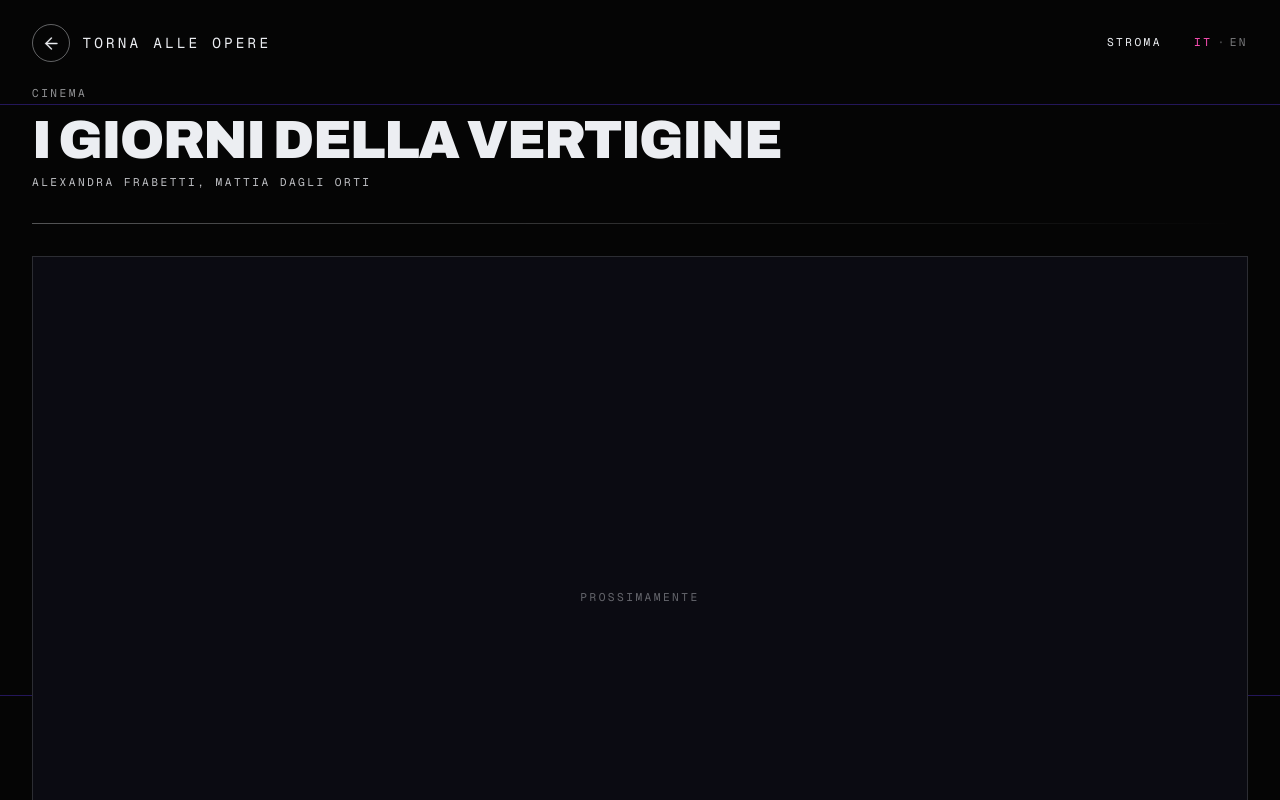
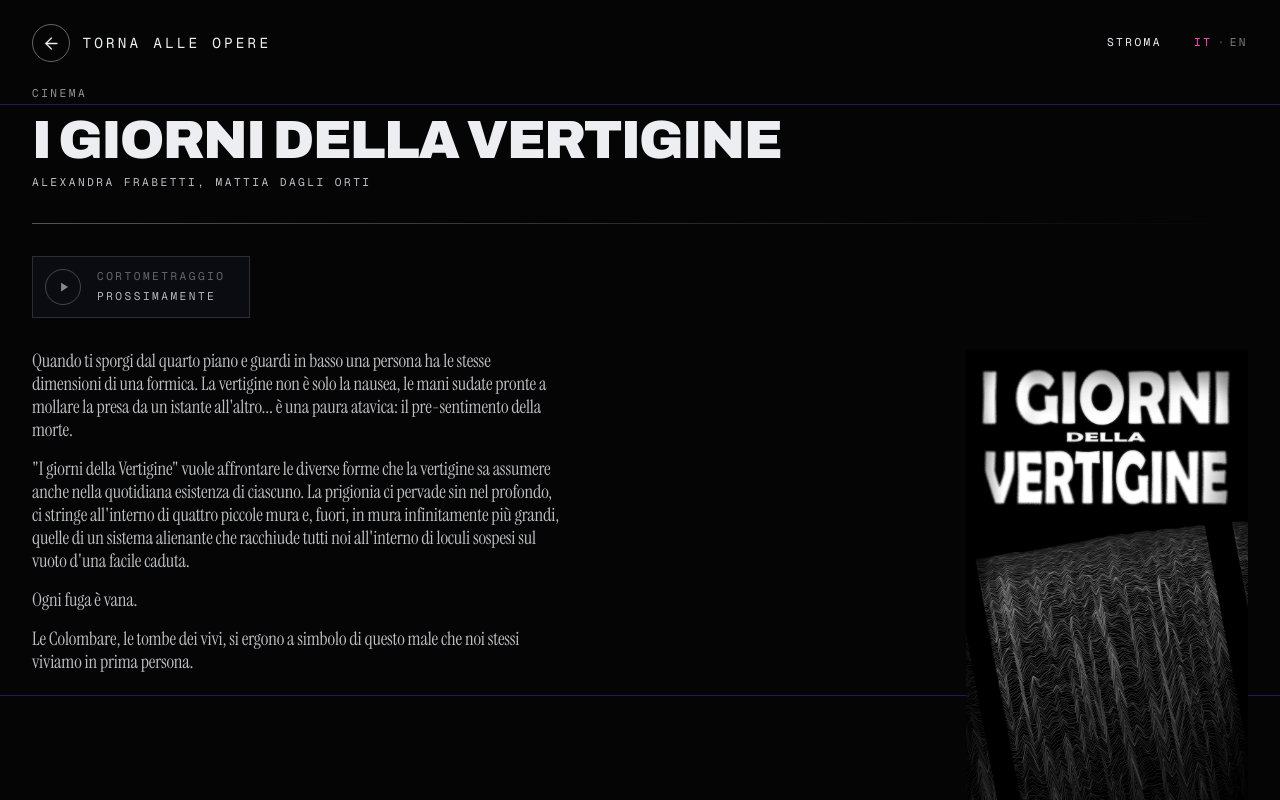
Before and after one commit to CornFlakCannon/stromaproject, a Next.js app: page /opere/cinema/i_giorni_della_vertigine in a window 1280 px wide. Shown: the top 800 px of the page. Built offline with nearby package versions, Linux system fonts and the light colour scheme.

Commit message:
fix: avviso compatto al posto del player vuoto in I giorni della vertigine
Senza link al corto la cornice 16:9 vuota occupava tutto il primo schermo e sembrava la fine della pagina. Ora è una riga: Cortometraggio / Prossimamente. Il player intero torna da solo quando arriva embed o sources.

```diff
--- a/app/content.ts
+++ b/app/content.ts
@@ -273,7 +273,7 @@ export type Project = {
    * or whatever another platform hands out as its embed address. `sources`
    * instead is a clip served from public/, in the order the browser should try
    * them, played muted on a loop — a trailer. Until one of the two is filled
-   * the page holds the space and says so.
+   * the page says the film is coming, in one line where the player will be.
    */
   video?: { embed?: string; sources?: Source[] };
   /** Who made it, shown as a strip of faces under the text. */
@@ -384,7 +384,8 @@ export const OPERE = {
    *  same discipline open (`/#opere/<categoria>`, see app/lib/opereHash.ts),
    *  so it promises the section it actually lands on. */
   toWorks: { it: "Torna alle opere", en: "Back to works" } satisfies Copy,
-  /** What the reserved player says while a project's `video.embed` is missing. */
+  /** What a project's page says in place of the player while `video` carries
+   *  neither an `embed` nor `sources`. */
   soon: { it: "Prossimamente", en: "Coming soon" } satisfies Copy,
   /** The button over an embedded film, and the line under it naming who it
    *  loads from ({p}) — nothing is fetched from there until it is pressed. */
--- a/app/opere/[categoria]/[slug]/page.tsx
+++ b/app/opere/[categoria]/[slug]/page.tsx
@@ -173,27 +173,49 @@ export default async function ProjectPage({
 
         <div className="rule mt-[4svh] w-full" />
 
-        {/* The player. The frame is reserved by `video` being there at all; what
-            fills it may still be missing, in which case the frame says so
-            rather than standing empty. A clip of our own plays in a <video> on
-            a loop; a link plays in an <iframe> with the platform's own embed
-            URL, loaded only once the visitor presses play (see EmbedPlayer). */}
-        {project.video && (
+        {/* The player. A clip of our own plays in a <video> on a loop; a link
+            plays in an <iframe> with the platform's own embed URL, loaded only
+            once the visitor presses play (see EmbedPlayer). A film announced
+            before either exists gets one line saying so, not the frame: an
+            empty 16:9 box the width of the page filled the whole first screen
+            and read as the end of the page, so nobody scrolled on to the text. */}
+        {project.video &&
+          (project.video.sources || project.video.embed ? (
             <figure className="mt-[4svh] aspect-video w-full border border-bone/15 bg-ink">
               {project.video.sources ? (
                 <LoopVideo
                   sources={project.video.sources}
                   className="h-full w-full object-cover"
                 />
-            ) : project.video.embed ? (
+              ) : (
+                project.video.embed && (
                   <EmbedPlayer embed={project.video.embed} title={project.title.it} />
-            ) : (
-              <div className="t-meta flex h-full w-full items-center justify-center text-bone/40">
-                <T c={OPERE.soon} />
-              </div>
+                )
               )}
             </figure>
-        )}
+          ) : (
+            <p className="t-meta mt-[4svh] inline-flex items-center gap-4 border border-bone/15 bg-ink py-3 pl-3 pr-6 text-bone/55">
+              {/* The player's own play mark, dimmed: a film, not yet here. */}
+              <span
+                aria-hidden
+                className="flex h-9 w-9 shrink-0 items-center justify-center rounded-full border border-bone/25"
+              >
+                <svg viewBox="0 0 24 24" className="ml-0.5 h-3.5 w-3.5 fill-current">
+                  <path d="M7 4.5v15l12-7.5z" />
+                </svg>
+              </span>
+              {/* What, then when — two lines, so a phone never breaks them
+                  mid-phrase. */}
+              <span className="flex flex-col gap-1">
+                <span className="text-bone/40">
+                  <T c={project.meta} />
+                </span>
+                <span className="text-bone/75">
+                  <T c={OPERE.soon} />
+                </span>
+              </span>
+            </p>
+          ))}
 
         {/* The prose. With the work's own picture beside it — a poster — the
             text keeps a reading measure on the left and the picture takes the
```
Lines whose indentation alone changed are shown as unchanged.
